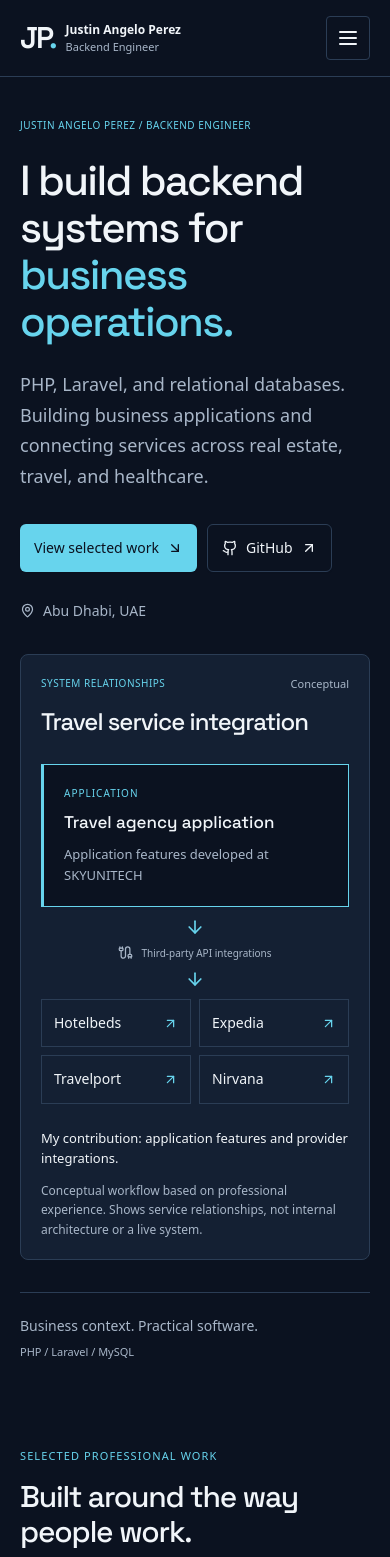
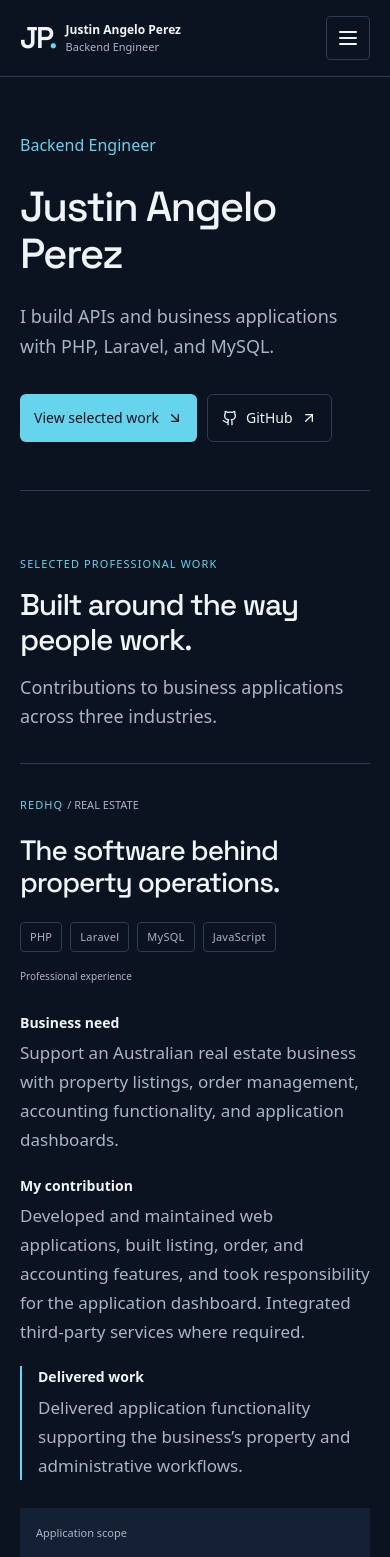
Before and after one commit to justinangeloperez327/backend-portfolio, a Next.js app: page / in a window 390 px wide. Shown: the top 1557 px of the page. Built offline with nearby package versions, Linux system fonts and the light colour scheme.

Commit message:
Simplify hero to backend engineer identity and concise introduction

```diff
--- a/app/globals.css
+++ b/app/globals.css
@@ -208,19 +208,21 @@ a:hover {
   color: var(--muted-foreground);
 }
 .hero {
-  display: grid;
-  grid-template-columns: 1.2fr 1fr;
-  align-items: center;
-  gap: 48px;
-  padding-top: 88px;
+  padding-block: 96px 72px;
+  border-bottom: 1px solid var(--border);
+}
+.hero-intro {
+  max-width: 780px;
+}
+.hero-role {
+  font-family: var(--font-mono);
+  font-size: 16px;
+  color: var(--primary);
 }
 h1 {
   font-size: clamp(42px, 4.5vw, 66px);
   margin: 24px 0;
-  max-width: 660px;
-}
-h1 span {
-  color: var(--primary);
+  max-width: 780px;
 }
 .hero-description {
   max-width: 520px;
@@ -241,25 +243,6 @@ h1 span {
 }
 .hero-actions [data-slot="button"]:first-child:hover {
   color: var(--background);
-}
-.location {
-  display: flex;
-  align-items: center;
-  gap: 8px;
-  color: var(--muted-foreground);
-  font-size: 14px;
-  margin-top: 28px;
-}
-.hero-footnote {
-  grid-column: 1/-1;
-  display: flex;
-  justify-content: space-between;
-  gap: 16px;
-  border-top: 1px solid var(--border);
-  padding: 22px 0;
-  margin-top: 24px;
-  color: var(--muted-foreground);
-  font-size: 14px;
 }
 .workflow {
   margin: 0;
@@ -621,9 +604,6 @@ h1 span {
   .wordmark > span:last-child {
     display: none;
   }
-  .hero {
-    gap: 32px;
-  }
   .workflow {
     padding: 24px;
   }
@@ -652,9 +632,7 @@ h1 span {
     margin-left: auto;
   }
   .hero {
-    grid-template-columns: 1fr;
-    padding-top: 56px;
-    gap: 40px;
+    padding-block: 72px 56px;
   }
   .hero-intro {
     max-width: 650px;
@@ -665,9 +643,6 @@ h1 span {
   .workflow {
     max-width: 600px;
     width: 100%;
-  }
-  .hero-footnote {
-    margin-top: 0;
   }
   .experience-layout,
   .about-layout {
@@ -702,12 +677,7 @@ h1 span {
     display: none;
   }
   .hero {
-    padding-top: 40px;
-    gap: 32px;
-  }
-  .hero .eyebrow {
-    font-size: 10px;
-    letter-spacing: 0.05em;
+    padding-block: 56px 48px;
   }
   h1 {
     font-size: 42px;
@@ -725,10 +695,6 @@ h1 span {
   }
   .workflow {
     padding: 20px;
-  }
-  .hero-footnote {
-    flex-direction: column;
-    gap: 6px;
   }
   .section {
     padding-block: 64px;
--- a/app/page.tsx
+++ b/app/page.tsx
@@ -4,7 +4,6 @@ import {
   ArrowUpRight,
   Github,
   Mail,
-  MapPin,
 } from "lucide-react";
 import { Button } from "@/components/ui/button";
 import { Badge } from "@/components/ui/badge";
@@ -47,12 +46,8 @@ export default function Home() {
       <main id="main">
         <section id="top" className="hero container">
           <div className="hero-intro">
-            <p className="eyebrow">
-              {profile.name} / {profile.title}
-            </p>
-            <h1>
-              {introduction.headline} <span>{introduction.emphasis}</span>
-            </h1>
+            <p className="hero-role">{profile.title}</p>
+            <h1>{profile.name}</h1>
             <p className="hero-description">{introduction.description}</p>
             <div className="hero-actions">
               <Button asChild size="lg">
@@ -72,15 +67,6 @@ export default function Home() {
                 </a>
               </Button>
             </div>
-            <p className="location">
-              <MapPin size={15} aria-hidden="true" />
-              {profile.location}
-            </p>
-          </div>
-          <Workflow />
-          <div className="hero-footnote">
-            <span>Business context. Practical software.</span>
-            <span className="technical-label">PHP / Laravel / MySQL</span>
           </div>
         </section>
         <section id="work" className="section container">
@@ -124,6 +110,7 @@ export default function Home() {
                     <h4>Delivered work</h4>
                     <p>{study.outcome}</p>
                   </div>
+                  {study.id === "skyunitech" && <Workflow />}
                 </div>
                 <div className="case-scope">
                   <span className="technical-label">Application scope</span>
--- a/data/portfolio.ts
+++ b/data/portfolio.ts
@@ -175,10 +175,8 @@ export const education = {
 } as const;
 
 export const introduction = {
-  headline: "I build backend systems for",
-  emphasis: "business operations.",
   description:
-    "PHP, Laravel, and relational databases. Building business applications and connecting services across real estate, travel, and healthcare.",
+    "I build APIs and business applications with PHP, Laravel, and MySQL.",
   about: [
     "I’m Justin, a software developer based in Abu Dhabi. My work spans property platforms, travel services, and hospital operations — systems shaped by the people who use them every day.",
     "I bring development experience alongside practical knowledge of operational workflows, project documentation, and stakeholder coordination. That context helps me translate business requirements into software.",
```
